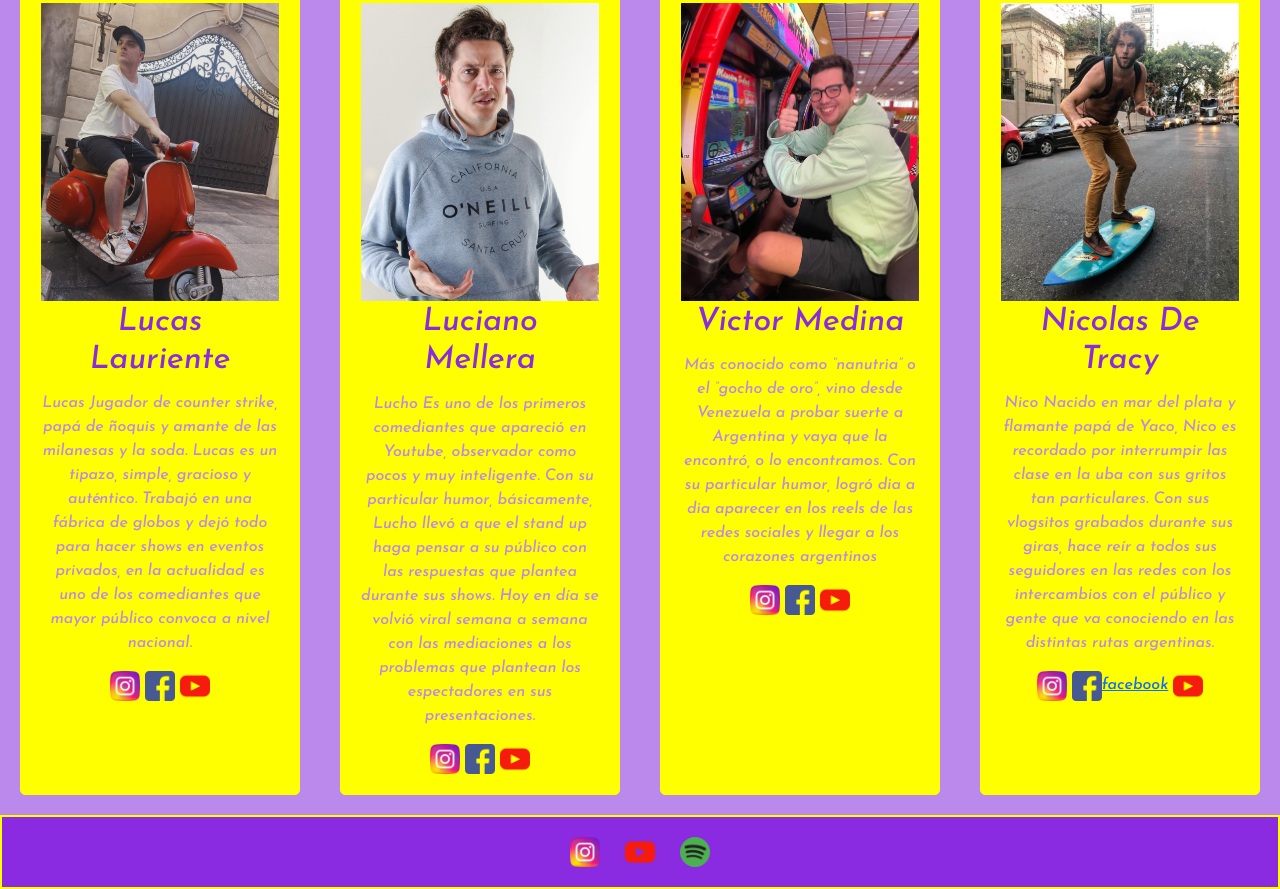
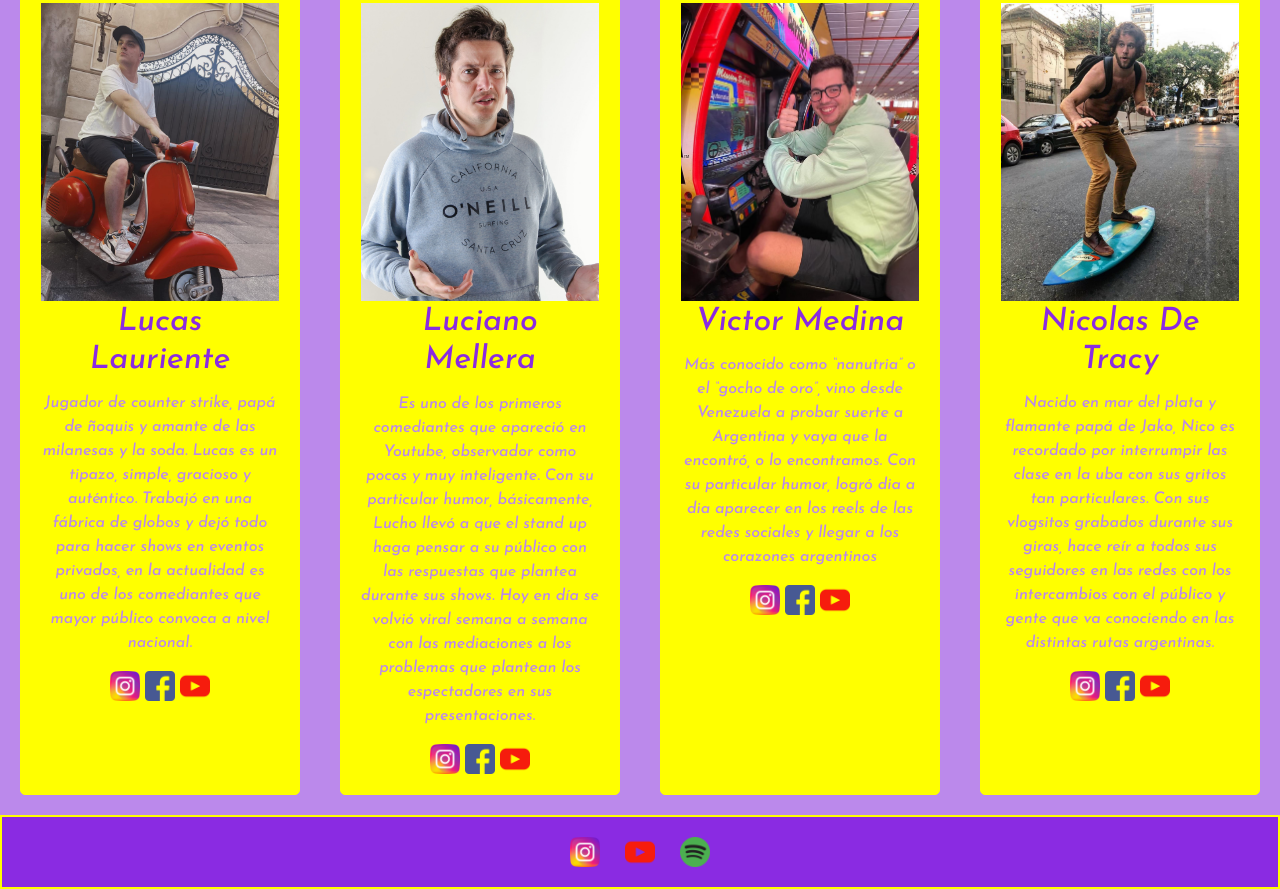
Before and after one commit to PatricioAlegre73/Aislados-El-Podcast, a website: page pages/nosotros.html in a window 1280 px wide. Shown: the part 308-1197 px from the top of the page. Drawn offline with nearby package versions, Linux system fonts and the light colour scheme.

Commit message:
commit nueve

```diff
--- a/pages/nosotros.html
+++ b/pages/nosotros.html
@@ -38,7 +38,7 @@
                 <img src="../img/lucasmoto.jpg" alt="Lucas Lauriente">
                 <!--info del comediante-->
                 <h2 class="nombrecomediantes">Lucas Lauriente</h2>
-                <p class="descripcioncomediante">Lucas
+                <p class="descripcioncomediante">
                     Jugador de counter strike, papá de ñoquis y amante de las milanesas y la soda. Lucas es un tipazo, simple, gracioso y auténtico. Trabajó en una fábrica de globos y dejó todo para hacer shows en eventos privados, en la actualidad es uno de los comediantes que mayor público convoca a nivel nacional.
                     </p>
 
@@ -53,7 +53,7 @@
                 <img src="../img/lucianoauriculares.jpg" alt="Luciano Mellera">
                 <!--info del comediante-->
                 <h2 class="nombrecomediantes">Luciano Mellera</h2>
-                <p class="descripcioncomediante">Lucho
+                <p class="descripcioncomediante">
                     Es uno de los primeros comediantes que apareció en Youtube, observador como pocos y muy inteligente. Con su particular humor, básicamente, Lucho llevó a que el stand up haga pensar a su público con las respuestas que plantea durante sus shows. Hoy en día se volvió viral semana a semana con las mediaciones a los problemas que plantean los espectadores en sus presentaciones.
                     </p>
 
@@ -80,14 +80,14 @@
                 <img src="../img/nicotabla.jpg" alt="Nicolas De Tracy">
                 <!--info del comediante-->
                 <h2 class="nombrecomediantes">Nicolas De Tracy</h2>
-                <p class="descripcioncomediante">Nico
-                    Nacido en mar del plata y flamante papá de Yaco, Nico es recordado por interrumpir las clase en la uba con sus gritos tan particulares. Con sus vlogsitos grabados durante sus giras, hace reír a todos sus seguidores en las redes con los intercambios con el público y gente que va conociendo en las distintas rutas argentinas.
+                <p class="descripcioncomediante">
+                    Nacido en mar del plata y flamante papá de Jako, Nico es recordado por interrumpir las clase en la uba con sus gritos tan particulares. Con sus vlogsitos grabados durante sus giras, hace reír a todos sus seguidores en las redes con los intercambios con el público y gente que va conociendo en las distintas rutas argentinas.
                     </p>
 
                 <a href="https://www.instagram.com/nicolasdetracy/" target="_blank"><img src="../img/instagram.png"
                         alt="instagram"></a>
                 <a href="https://www.facebook.com/nicodetracy/" target="_blank"><img src="../img/facebook.png"
-                        alt="">facebook</a>
+                        alt="facebook"></a>
                 <a href="https://www.youtube.com/user/nicolasdetracy" target="_blank"><img src="../img/youtube.png"
                         alt="Youtube"> </a>
             </div>
@@ -95,7 +95,7 @@
     <footer>
         <div>
             <a href="https://www.instagram.com/aisladoselpodcast/?hl=es" target="_blank"><img src="../img/instagram.png"
-                    alt="ogoinstagram"></a>
+                    alt="logoinstagram"></a>
             <a href="https://www.youtube.com/c/AisladosElPodcast" target="_blank"><img src="../img/youtube.png"
                     alt="logoyoutube"></a>
             <a href="https://open.spotify.com/show/5LdAXU1UaaGK2PD6yOXxMR" target="_blank"><img src="../img/spotify.png"
```
